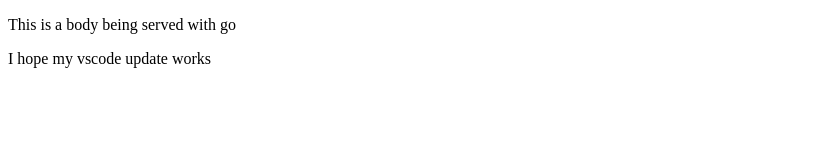
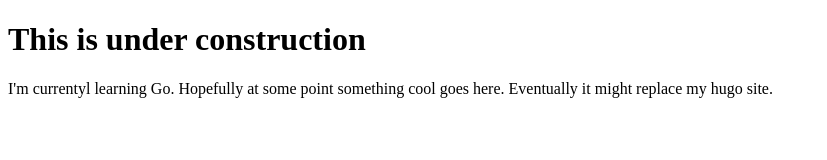
Before and after one commit to 0xspig/tsm-go, a plain HTML site: page ui/html/index.html in a window 1280 px wide. Shown: the whole page, without its empty margins (0-827 px from the left). Drawn offline with Linux system fonts and the light colour scheme.

Commit message:
Update landing page message

```diff
--- a/ui/html/index.html
+++ b/ui/html/index.html
@@ -4,6 +4,7 @@
 </head>
 
 <body>
-	<p>This is a body being served with go</p>
-	<p>I hope my vscode update works</p>
+	<h1>This is under construction</h1>
+	<p>I'm currentyl learning Go. Hopefully at some point something cool goes here. Eventually it might replace my hugo site.</p>
+
 </body>
```
